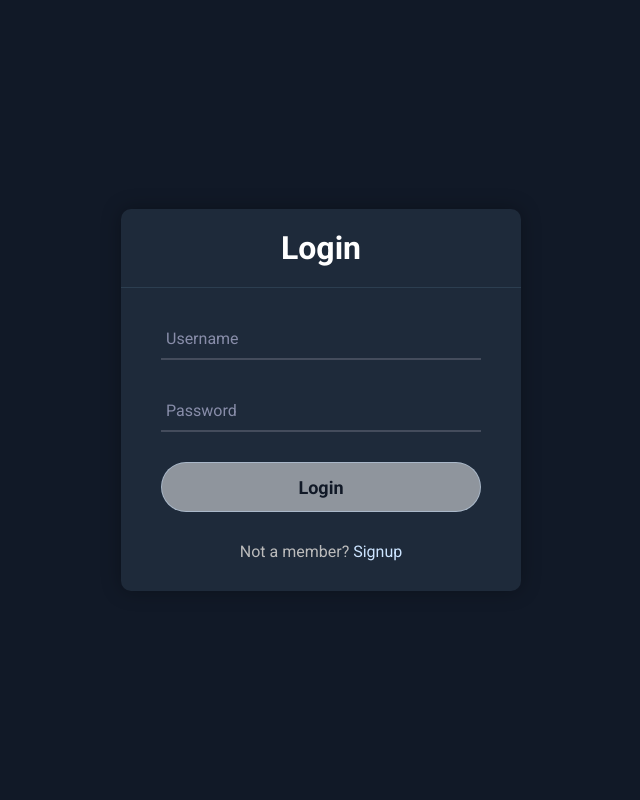
After one commit to DPYBOM/Minesweeper, a Django app: page /login/ in a window 1280 px wide. The commit adds this page. Shown: the whole page, without its empty margins (319-959 px from the left). Run offline with Django 5.2, Linux system fonts and the light colour scheme.

Commit message:
Add user registration, login, and routing to multiplayer page
- Implemented secure registration with password validation
- Added login and logout functionality using Django auth
- Updated routing to include multiplayer page entry after authentication
- Styled login/register pages
- Applied CSS fixes for autofill fields to preserve transparency

```diff
--- a/core_game/views.py
+++ b/core_game/views.py
@@ -1,7 +1,96 @@
-from django.shortcuts import render
+from django.shortcuts import render, redirect
+from django.contrib.auth.models import User
+from django.contrib.auth import authenticate, login, logout
+from django.contrib.auth.decorators import login_required
+from django.contrib.auth.password_validation import validate_password
+from django.contrib import messages
+from django.conf import settings
+from django.core.exceptions import ValidationError
+from .models import *
+import re
 
 def home_view(request):
     return render(request, template_name="home.html")
 
 def guest_view(request):
     return render(request, template_name="guest-game.html")
+
+@login_required
+def multiplayer_view(request):
+    return render(request, "multiplayer-game.html")
+
+def register_view(request):
+    # return render(request, "register.html")
+    if request.method == "POST":
+        username = request.POST.get("username")
+        password = request.POST.get("password")
+
+        user_data_has_error = False
+
+        if User.objects.filter(username=username).exists():
+            user_data_has_error = True
+            messages.error(request, "Username already exists")
+
+        # Django already does length check and check if name==password by validate_password, thus skipped
+
+        # Check complexity not covered by Django
+        if not re.search(r"[A-Z]", password):
+            user_data_has_error = True
+            messages.error(request, "Password must contain at least one uppercase letter")
+
+        if not re.search(r"[a-z]", password):
+            user_data_has_error = True
+            messages.error(request, "Password must contain at least one lowercase letter")
+
+        if not re.search(r"\d", password):
+            user_data_has_error = True
+            messages.error(request, "Password must contain at least one digit")
+
+        if not re.search(r"[!@#$%^&*()_+\-=\[\]{};':\"\\|,.<>\/?]", password):
+            user_data_has_error = True
+            messages.error(request, "Password must contain at least one special character")
+
+        try:
+            validate_password(password)
+        except ValidationError as ve:
+            user_data_has_error = True
+            for error in ve:
+                messages.error(request, error)
+
+        if user_data_has_error:
+            return redirect("register")
+        else:
+            new_user = User.objects.create_user(
+                username=username,
+                password=password
+            )
+            messages.success(request, "Account created. Login now")
+            return redirect("login")
+
+    return render(request, "register.html")
+
+def login_view(request):
+    # return render(request, "login.html")
+
+    if request.method == "POST":
+        username = request.POST.get("username")
+        password = request.POST.get("password")
+
+        user = authenticate(request, username=username, password=password)
+
+        if user is not None:
+            login(request, user)
+
+            return redirect("multiplayer")
+
+        else:
+            messages.error(request, "Invalid login credentials")
+            return redirect("login")
+
+    return render(request, "login.html")
+
+def logout_view(request):
+
+    logout(request)
+
+    return redirect("home")
--- /dev/null
+++ b/frontend/static/css/login-register.css
@@ -0,0 +1,145 @@
+
+input:-webkit-autofill,
+input:-webkit-autofill:hover,
+input:-webkit-autofill:focus,
+input:-webkit-autofill:active {
+  -webkit-box-shadow: 0 0 0 1000px #1e2a3a inset !important;
+  -webkit-text-fill-color: #ffffff !important;
+  background-color: transparent !important;
+  transition: background-color 9999s ease-in-out 0s;
+}
+
+* {
+  margin: 0;
+  padding: 0;
+  box-sizing: border-box;
+  font-family: "Roboto", sans-serif;
+}
+
+body {
+  margin: 0;
+  padding: 0;
+  background-color: #111927;
+  height: 100vh;
+  overflow: hidden;
+}
+
+.center {
+  position: absolute;
+  top: 50%;
+  left: 50%;
+  transform: translate(-50%, -50%);
+  width: 400px;
+  background: #1e2a3a;
+  border-radius: 10px;
+  box-shadow: 0 0 20px rgba(0, 0, 0, 0.3);
+  color: #ffffff;
+}
+
+.center h1 {
+  text-align: center;
+  padding: 20px 0;
+  border-bottom: 1px solid #2c3e50;
+  color: #ffffff;
+}
+
+.center form {
+  padding: 0 40px;
+  box-sizing: border-box;
+}
+
+form .txt_field {
+  position: relative;
+  border-bottom: 2px solid #444c5c;
+  margin: 30px 0;
+}
+
+.txt_field input {
+  width: 100%;
+  padding: 0 5px;
+  height: 40px;
+  font-size: 16px;
+  border: none;
+  background: none;
+  color: #ffffff;
+  outline: none;
+}
+
+.txt_field label {
+  position: absolute;
+  top: 50%;
+  left: 5px;
+  color: #888da9;
+  transform: translateY(-50%);
+  font-size: 16px;
+  pointer-events: none;
+  transition: 0.5s;
+}
+
+.txt_field span::before {
+  content: '';
+  position: absolute;
+  top: 40px;
+  left: 0;
+  width: 0%;
+  height: 2px;
+  background: #6699cc;
+  transition: 0.5s;
+}
+
+.txt_field input:focus ~ label,
+.txt_field input:valid ~ label {
+  top: -5px;
+  color: #cce4ff;
+}
+
+.txt_field input:focus ~ span::before,
+.txt_field input:valid ~ span::before {
+  width: 100%;
+}
+
+.pass {
+  margin: -5px 0 20px 5px;
+  color: #9fa5b5;
+  cursor: pointer;
+}
+
+.pass:hover {
+  text-decoration: underline;
+  color: #cce4ff;
+}
+
+input[type="submit"] {
+  width: 100%;
+  height: 50px;
+  border: 1px solid #cce4ff71;
+  background: #ffffff80;
+  border-radius: 25px;
+  font-size: 18px;
+  color: #111927;
+  font-weight: 700;
+  cursor: pointer;
+  outline: none;
+  transition: background-color 0.3s, border-color 0.3s;
+}
+
+input[type="submit"]:hover {
+  background-color: #cce4ff71;
+  border-color: #ffffff;
+}
+
+.signup_link {
+  margin: 30px 0;
+  text-align: center;
+  font-size: 16px;
+  color: #bbbbbb;
+}
+
+.signup_link a {
+  color: #cce4ff;
+  text-decoration: none;
+}
+
+.signup_link a:hover {
+  text-decoration: underline;
+}
--- a/frontend/static/js/gameLogic/guestGameLogic.js
+++ b/frontend/static/js/gameLogic/guestGameLogic.js
@@ -14,8 +14,6 @@ export function placeMines(board, rng, mineCount, safeRow, safeCol) {
     while (placed < mineCount) {
         const r = Math.floor(rng() * rows);
         const c = Math.floor(rng() * cols);
-
-
 
         const isSafeZone =
             Math.abs(r - safeRow) <= 1 &&
--- a/project_root/settings.py
+++ b/project_root/settings.py
@@ -132,3 +132,5 @@ STATICFILES_DIRS = [
 # https://docs.djangoproject.com/en/5.2/ref/settings/#default-auto-field
 
 DEFAULT_AUTO_FIELD = "django.db.models.BigAutoField"
+
+LOGIN_URL = "login"
--- a/project_root/urls.py
+++ b/project_root/urls.py
@@ -19,11 +19,15 @@ from django.contrib import admin
 from django.urls import path
 
 
-from core_game.views import home_view, guest_view
+from core_game.views import home_view, guest_view, multiplayer_view, register_view, login_view, logout_view
 
 urlpatterns = [
     path("admin/", admin.site.urls),
 
     path("", home_view, name="home"),
     path("guest/", guest_view, name="guest_game"),
+    path("multiplayer/", multiplayer_view, name="multiplayer"),
+    path("register/", register_view, name="register"),
+    path("login/", login_view, name="login"),
+    path("logout/", logout_view, name="logout"),
 ]
--- a/templates/home.html
+++ b/templates/home.html
@@ -13,6 +13,6 @@
 {% block content %}
     <div>
         <a href="{% url 'guest_game' %}"><button>Play as Guest</button></a>
-        <a href="#"><button>Play as Player</button></a> <!-- link to login page later -->
+        <a href="{% url 'multiplayer' %}"><button>Play as Player</button></a> <!-- link to login page later -->
     </div>
 {% endblock %}
--- /dev/null
+++ b/templates/login.html
@@ -0,0 +1,50 @@
+{% extends "base.html" %}
+
+{% load static %}
+
+{% block title %}
+    Login
+{%endblock %}
+
+{% block extra_css %}
+    <link rel="stylesheet" href="{% static 'css/login-register.css' %}">
+{% endblock %}
+
+{% block content %}
+    <div class="center">
+      <h1>Login</h1>
+
+      {% if messages %}
+          {% for message in messages %}
+              {% if message.tags == "error" %}
+                  <center><h4 style="color: firebrick;">{{message}}</h4></center>
+              {% else %}
+                  <center><h4 style="color: dodgerblue;">{{message}}</h4></center>
+              {% endif %}
+          {% endfor %}
+      {% endif %}
+
+      <form method="POST">
+
+        {% csrf_token %}
+
+        <div class="txt_field">
+          <input type="text" required name="username">
+          <span></span>
+          <label>Username</label>
+        </div>
+
+        <div class="txt_field">
+          <input type="password" required name="password">
+          <span></span>
+          <label>Password</label>
+        </div>
+
+        <input type="submit" value="Login">
+        <div class="signup_link">
+          Not a member? <a href="{% url 'register' %}">Signup</a>
+        </div>
+      </form>
+    </div>
+
+{% endblock %}
```
Also changed, not shown: core_game/templates/multiplayer-game.html (added, +19 -0 lines), templates/register.html (added, +49 -0 lines).
